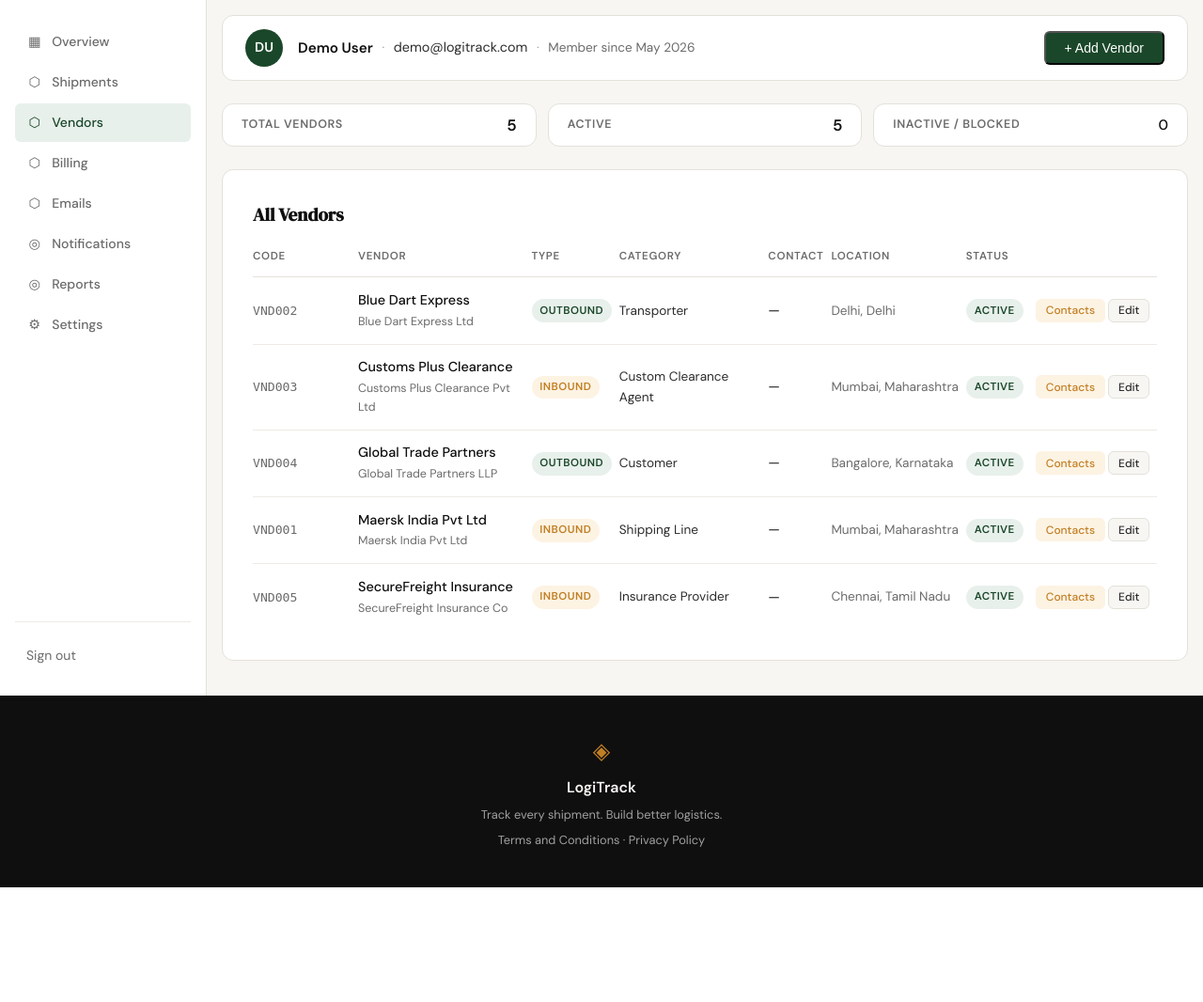
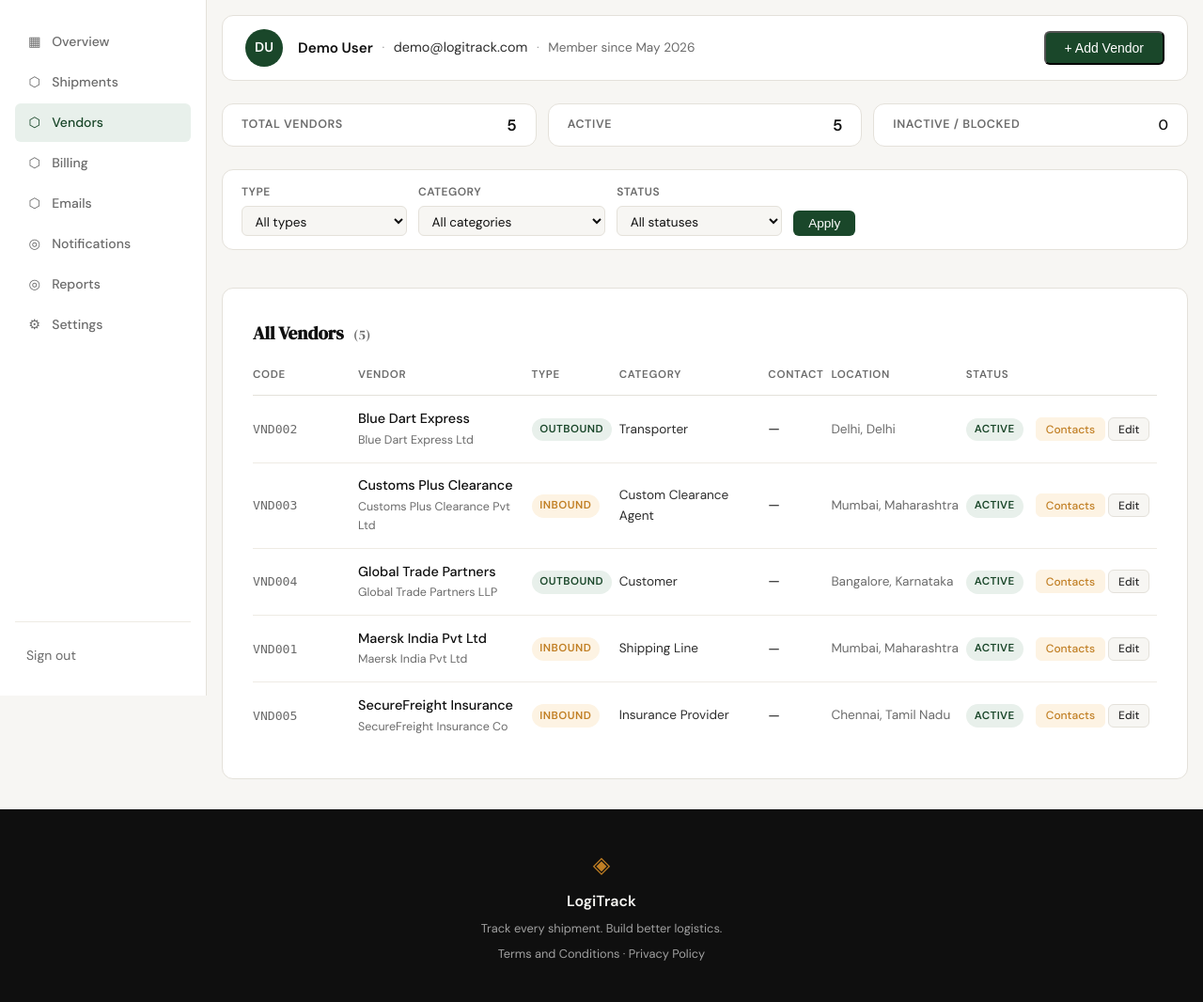
Before and after one commit to kapilkd/logitrack, a Flask app: page /vendors in a window 1280 px wide. Shown: the part 61-1127 px from the top of the page at 94% size. Before the commit the page ends 1005 px from the top, so only its background shows below. Run offline with Flask 3, Linux system fonts and the light colour scheme; the visitor is signed in with stand-in values (Sample User, id 1); data comes from the database, SQL or seed files in the repository.

Commit message:
vendor filters

```diff
--- a/app.py
+++ b/app.py
@@ -22,7 +22,7 @@ from database.db import (
     get_shipment_vendor_count, get_total_payables_by_shipment,
     get_total_receivables_by_shipment,
 )
-from database.queries import get_user_by_id, get_summary_stats, get_recent_transactions, get_category_breakdown
+from database.queries import get_user_by_id, get_summary_stats, get_recent_transactions, get_category_breakdown, get_filtered_vendors
 
 app = Flask(__name__)
 app.secret_key = os.environ.get("SECRET_KEY", "dev-secret-key")
@@ -526,19 +526,30 @@ def vendors():
     if user is None:
         session.clear()
         return redirect(url_for("login"))
-    vendor_list = [dict(v) for v in get_all_vendors()]
+    filters = {
+        "vendor_type":     request.args.get("vendor_type", ""),
+        "vendor_category": request.args.get("vendor_category", ""),
+        "vendor_status":   request.args.get("vendor_status", ""),
+    }
+    vendor_list = [dict(v) for v in get_filtered_vendors(
+        vendor_type=filters["vendor_type"] or None,
+        vendor_category=filters["vendor_category"] or None,
+        vendor_status=filters["vendor_status"] or None,
+    )]
     active_count = sum(1 for v in vendor_list if v["status"] == "ACTIVE")
     stats = {
-        "total": len(vendor_list),
-        "active": active_count,
+        "total":    len(vendor_list),
+        "active":   active_count,
         "inactive": len(vendor_list) - active_count,
     }
+    all_vendors = [dict(v) for v in get_all_vendors()]
     return render_template(
         "vendors.html",
         user=user,
         vendors=vendor_list,
         stats=stats,
-        next_vendor_code=_next_vendor_code(vendor_list),
+        filters=filters,
+        next_vendor_code=_next_vendor_code(all_vendors),
     )
 
 
--- a/database/queries.py
+++ b/database/queries.py
@@ -104,3 +104,32 @@ def get_category_breakdown(user_id, from_date=None, to_date=None):
             "pct": pct,
         })
     return result
+
+
+_VENDOR_TYPES = {"INBOUND", "OUTBOUND"}
+_VENDOR_STATUSES = {"ACTIVE", "INACTIVE", "BLOCKED"}
+_VENDOR_CATEGORIES = {
+    "CUSTOMER", "TRANSPORTER", "SHIPPER", "CONSIGNEE", "WAREHOUSE",
+    "CUSTOM_CLEARANCE_AGENT", "FREIGHT_FORWARDER", "PACKAGING_VENDOR",
+    "INSURANCE_PROVIDER", "SHIPPING_LINE", "AIR_CARRIER", "LOCAL_TRANSPORT",
+    "PORT_AGENT", "COURIER_PARTNER", "BILLING_PARTNER", "OTHER",
+}
+
+
+def get_filtered_vendors(vendor_type=None, vendor_category=None, vendor_status=None):
+    sql = "SELECT * FROM vendors WHERE 1=1"
+    params = []
+    if vendor_type in _VENDOR_TYPES:
+        sql += " AND vendor_type = ?"
+        params.append(vendor_type)
+    if vendor_category in _VENDOR_CATEGORIES:
+        sql += " AND vendor_category = ?"
+        params.append(vendor_category)
+    if vendor_status in _VENDOR_STATUSES:
+        sql += " AND status = ?"
+        params.append(vendor_status)
+    sql += " ORDER BY vendor_name ASC"
+    conn = get_db()
+    rows = conn.execute(sql, params).fetchall()
+    conn.close()
+    return rows
--- a/static/css/vendors.css
+++ b/static/css/vendors.css
@@ -235,6 +235,80 @@
     white-space: nowrap;
 }
 
+/* ── Vendor filter bar ─────────────────────────────────────── */
+.vendor-filter-bar {
+    display: flex;
+    flex-wrap: wrap;
+    align-items: flex-end;
+    gap: 0.75rem;
+    background: var(--paper-card);
+    border: 1px solid var(--border);
+    border-radius: var(--radius-md);
+    padding: 0.875rem 1.25rem;
+    margin-bottom: 1rem;
+}
+
+.vendor-filter-group {
+    display: flex;
+    flex-direction: column;
+    gap: 0.3rem;
+}
+
+.vendor-filter-label {
+    font-size: 0.75rem;
+    font-weight: 600;
+    color: var(--ink-muted);
+    text-transform: uppercase;
+    letter-spacing: 0.04em;
+}
+
+.vendor-filter-select {
+    padding: 0.35rem 0.6rem;
+    border: 1px solid var(--border);
+    border-radius: var(--radius-sm);
+    font-family: var(--font-body);
+    font-size: 0.85rem;
+    color: var(--ink);
+    background: var(--paper);
+    outline: none;
+    transition: border-color 0.15s;
+    min-width: 11rem;
+}
+
+.vendor-filter-select:focus { border-color: var(--accent); }
+
+.vendor-filter-btn {
+    padding: 0.38rem 1rem;
+    background: var(--accent);
+    color: var(--paper-card);
+    border: none;
+    border-radius: var(--radius-sm);
+    font-size: 0.85rem;
+    font-weight: 500;
+    cursor: pointer;
+    transition: opacity 0.15s;
+    align-self: flex-end;
+}
+
+.vendor-filter-btn:hover { opacity: 0.85; }
+
+.vendor-filter-clear {
+    font-size: 0.82rem;
+    color: var(--ink-muted);
+    text-decoration: underline;
+    align-self: flex-end;
+    padding-bottom: 0.35rem;
+}
+
+.vendor-filter-clear:hover { color: var(--ink); }
+
+.vendor-count {
+    font-size: 0.9rem;
+    font-weight: 400;
+    color: var(--ink-muted);
+    margin-left: 0.4rem;
+}
+
 /* ── Section labels inside contacts modal ────────────────── */
 .contacts-add-label {
     font-size: 0.72rem;
--- a/templates/vendors.html
+++ b/templates/vendors.html
@@ -49,9 +49,59 @@ block head %}
         </div>
       </div>
 
+      <!-- Filter bar -->
+      <form class="vendor-filter-bar" method="get" action="{{ url_for('vendors') }}">
+        <div class="vendor-filter-group">
+          <label class="vendor-filter-label" for="filterType">Type</label>
+          <select class="vendor-filter-select" name="vendor_type" id="filterType">
+            <option value="">All types</option>
+            <option value="INBOUND" {% if filters.vendor_type == "INBOUND" %}selected{% endif %}>Inbound</option>
+            <option value="OUTBOUND" {% if filters.vendor_type == "OUTBOUND" %}selected{% endif %}>Outbound</option>
+          </select>
+        </div>
+        <div class="vendor-filter-group">
+          <label class="vendor-filter-label" for="filterCategory">Category</label>
+          <select class="vendor-filter-select" name="vendor_category" id="filterCategory">
+            <option value="">All categories</option>
+            <option value="CUSTOMER" {% if filters.vendor_category == "CUSTOMER" %}selected{% endif %}>Customer</option>
+            <option value="TRANSPORTER" {% if filters.vendor_category == "TRANSPORTER" %}selected{% endif %}>Transporter</option>
+            <option value="SHIPPER" {% if filters.vendor_category == "SHIPPER" %}selected{% endif %}>Shipper</option>
+            <option value="CONSIGNEE" {% if filters.vendor_category == "CONSIGNEE" %}selected{% endif %}>Consignee</option>
+            <option value="WAREHOUSE" {% if filters.vendor_category == "WAREHOUSE" %}selected{% endif %}>Warehouse</option>
+            <option value="CUSTOM_CLEARANCE_AGENT" {% if filters.vendor_category == "CUSTOM_CLEARANCE_AGENT" %}selected{% endif %}>Custom Clearance Agent</option>
+            <option value="FREIGHT_FORWARDER" {% if filters.vendor_category == "FREIGHT_FORWARDER" %}selected{% endif %}>Freight Forwarder</option>
+            <option value="PACKAGING_VENDOR" {% if filters.vendor_category == "PACKAGING_VENDOR" %}selected{% endif %}>Packaging Vendor</option>
+            <option value="INSURANCE_PROVIDER" {% if filters.vendor_category == "INSURANCE_PROVIDER" %}selected{% endif %}>Insurance Provider</option>
+            <option value="SHIPPING_LINE" {% if filters.vendor_category == "SHIPPING_LINE" %}selected{% endif %}>Shipping Line</option>
+            <option value="AIR_CARRIER" {% if filters.vendor_category == "AIR_CARRIER" %}selected{% endif %}>Air Carrier</option>
+            <option value="LOCAL_TRANSPORT" {% if filters.vendor_category == "LOCAL_TRANSPORT" %}selected{% endif %}>Local Transport</option>
+            <option value="PORT_AGENT" {% if filters.vendor_category == "PORT_AGENT" %}selected{% endif %}>Port Agent</option>
+            <option value="COURIER_PARTNER" {% if filters.vendor_category == "COURIER_PARTNER" %}selected{% endif %}>Courier Partner</option>
+            <option value="BILLING_PARTNER" {% if filters.vendor_category == "BILLING_PARTNER" %}selected{% endif %}>Billing Partner</option>
+            <option value="OTHER" {% if filters.vendor_category == "OTHER" %}selected{% endif %}>Other</option>
+          </select>
+        </div>
+        <div class="vendor-filter-group">
+          <label class="vendor-filter-label" for="filterStatus">Status</label>
+          <select class="vendor-filter-select" name="vendor_status" id="filterStatus">
+            <option value="">All statuses</option>
+            <option value="ACTIVE" {% if filters.vendor_status == "ACTIVE" %}selected{% endif %}>Active</option>
+            <option value="INACTIVE" {% if filters.vendor_status == "INACTIVE" %}selected{% endif %}>Inactive</option>
+            <option value="BLOCKED" {% if filters.vendor_status == "BLOCKED" %}selected{% endif %}>Blocked</option>
+          </select>
+        </div>
+        <button type="submit" class="vendor-filter-btn">Apply</button>
+        {% if filters.vendor_type or filters.vendor_category or filters.vendor_status %}
+        <a href="{{ url_for('vendors') }}" class="vendor-filter-clear">Clear filters</a>
+        {% endif %}
+      </form>
+
       <!-- Vendor list -->
       <div class="profile-card">
-        <h2 class="profile-card-title">All Vendors</h2>
+        <h2 class="profile-card-title">
+          {% if filters.vendor_type or filters.vendor_category or filters.vendor_status %}Filtered Vendors{% else %}All Vendors{% endif %}
+          <span class="vendor-count">({{ stats.total }})</span>
+        </h2>
         <table class="txn-table vendors-table">
           <thead>
             <tr>
```
Also changed, not shown: .claude/specs/vendors/03-add-filters-type-category-status.md (added).
